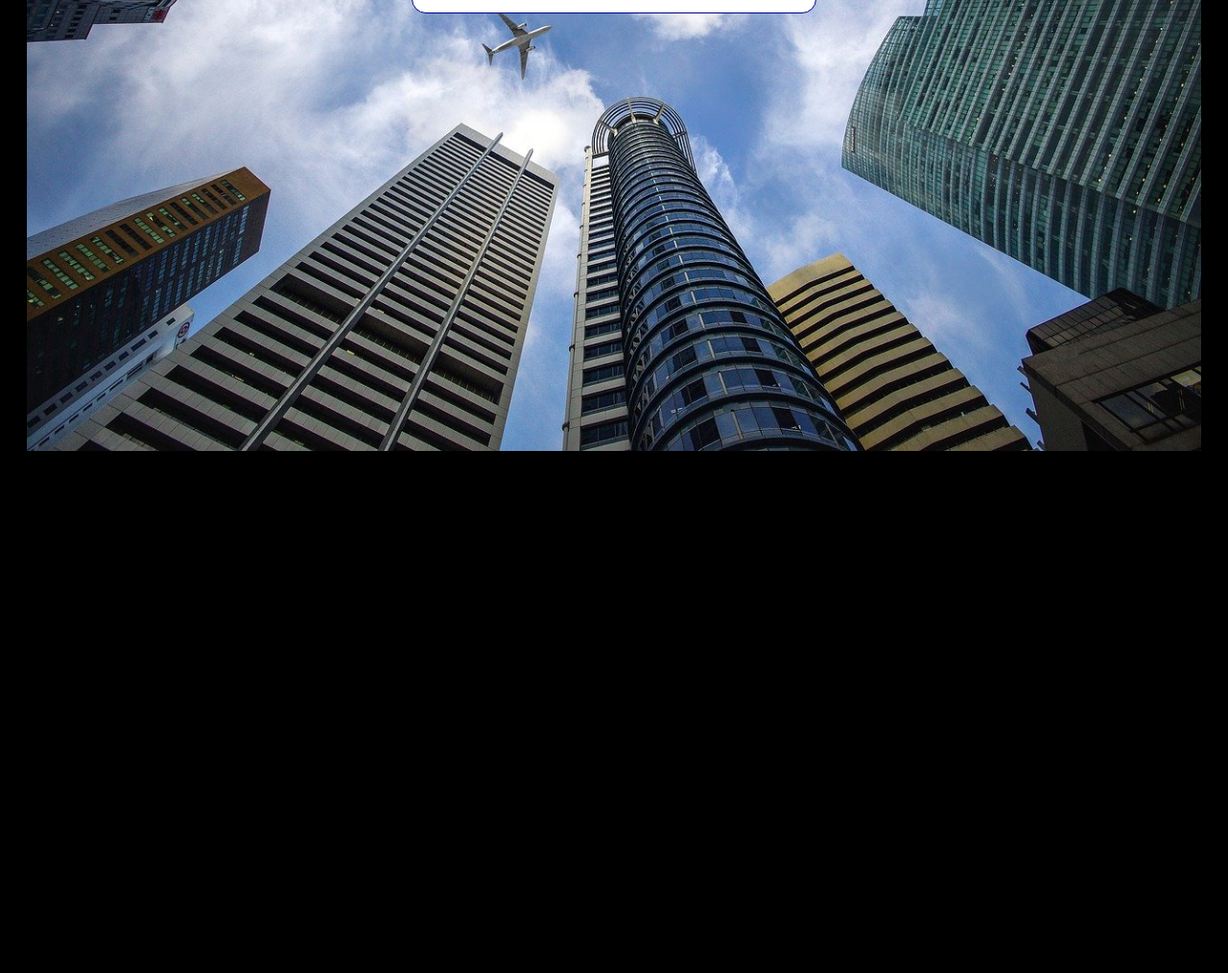
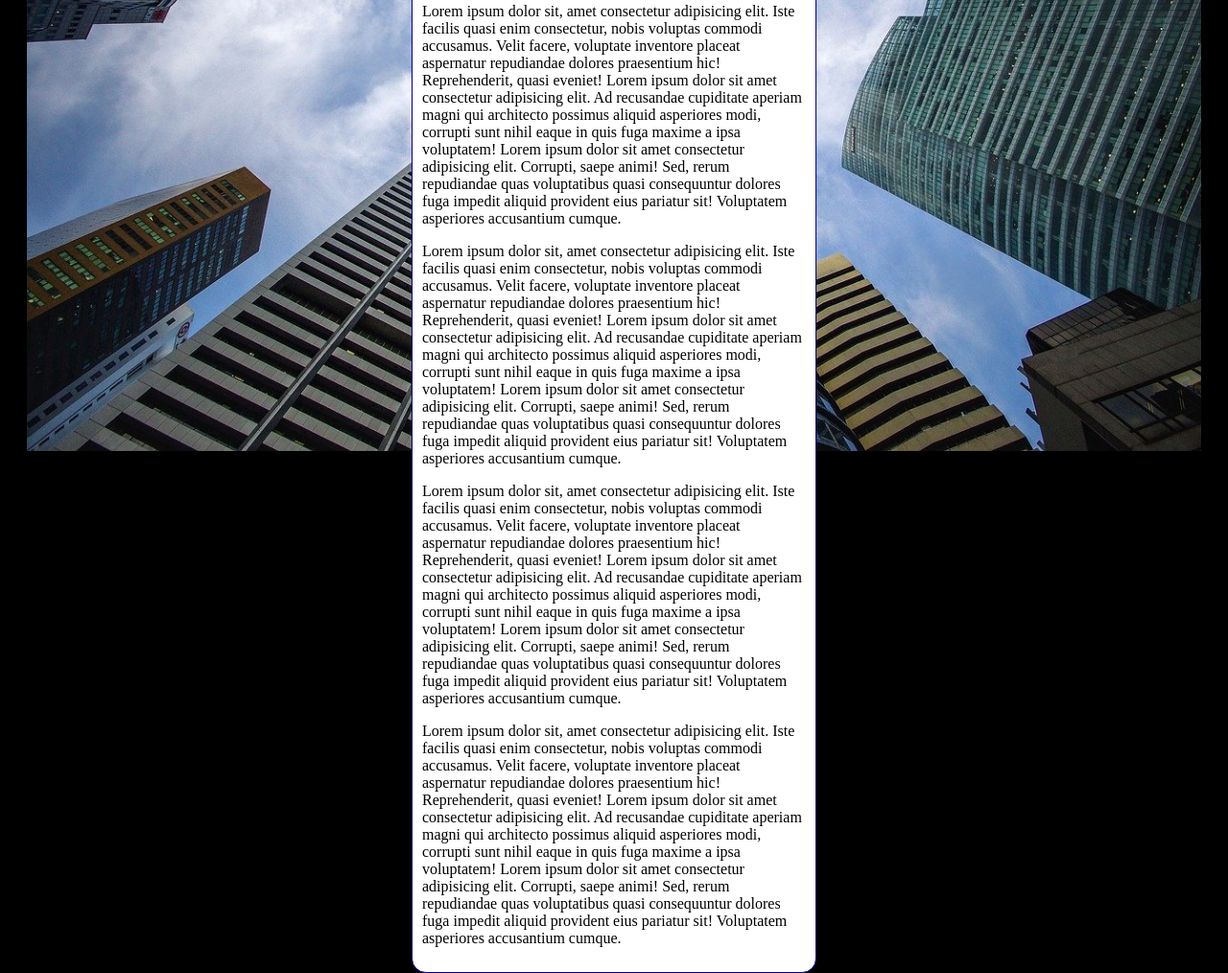
Before and after one commit to andrebritovita/html-css, a plain HTML site: page exercicios/ex022/fundo006.html in a window 1280 px wide. Shown: the part 346-1360 px from the top of the page at 96% size. Before the commit the page ends 816 px from the top, so only its background shows below. Drawn offline with Linux system fonts and the light colour scheme.

Commit message:
Update fundo006.html

```diff
--- a/exercicios/ex022/fundo006.html
+++ b/exercicios/ex022/fundo006.html
@@ -27,6 +27,10 @@
     <main>
         <h1>Teste de Imagem de Fundo</h1>
         <p>Lorem ipsum dolor sit, amet consectetur adipisicing elit. Iste facilis quasi enim consectetur, nobis voluptas commodi accusamus. Velit facere, voluptate inventore placeat aspernatur repudiandae dolores praesentium hic! Reprehenderit, quasi eveniet! Lorem ipsum dolor sit amet consectetur adipisicing elit. Ad recusandae cupiditate aperiam magni qui architecto possimus aliquid asperiores modi, corrupti sunt nihil eaque in quis fuga maxime a ipsa voluptatem! Lorem ipsum dolor sit amet consectetur adipisicing elit. Corrupti, saepe animi! Sed, rerum repudiandae quas voluptatibus quasi consequuntur dolores fuga impedit aliquid provident eius pariatur sit! Voluptatem asperiores accusantium cumque.</p>
+        <p>Lorem ipsum dolor sit, amet consectetur adipisicing elit. Iste facilis quasi enim consectetur, nobis voluptas commodi accusamus. Velit facere, voluptate inventore placeat aspernatur repudiandae dolores praesentium hic! Reprehenderit, quasi eveniet! Lorem ipsum dolor sit amet consectetur adipisicing elit. Ad recusandae cupiditate aperiam magni qui architecto possimus aliquid asperiores modi, corrupti sunt nihil eaque in quis fuga maxime a ipsa voluptatem! Lorem ipsum dolor sit amet consectetur adipisicing elit. Corrupti, saepe animi! Sed, rerum repudiandae quas voluptatibus quasi consequuntur dolores fuga impedit aliquid provident eius pariatur sit! Voluptatem asperiores accusantium cumque.</p>
+        <p>Lorem ipsum dolor sit, amet consectetur adipisicing elit. Iste facilis quasi enim consectetur, nobis voluptas commodi accusamus. Velit facere, voluptate inventore placeat aspernatur repudiandae dolores praesentium hic! Reprehenderit, quasi eveniet! Lorem ipsum dolor sit amet consectetur adipisicing elit. Ad recusandae cupiditate aperiam magni qui architecto possimus aliquid asperiores modi, corrupti sunt nihil eaque in quis fuga maxime a ipsa voluptatem! Lorem ipsum dolor sit amet consectetur adipisicing elit. Corrupti, saepe animi! Sed, rerum repudiandae quas voluptatibus quasi consequuntur dolores fuga impedit aliquid provident eius pariatur sit! Voluptatem asperiores accusantium cumque.</p>
+        <p>Lorem ipsum dolor sit, amet consectetur adipisicing elit. Iste facilis quasi enim consectetur, nobis voluptas commodi accusamus. Velit facere, voluptate inventore placeat aspernatur repudiandae dolores praesentium hic! Reprehenderit, quasi eveniet! Lorem ipsum dolor sit amet consectetur adipisicing elit. Ad recusandae cupiditate aperiam magni qui architecto possimus aliquid asperiores modi, corrupti sunt nihil eaque in quis fuga maxime a ipsa voluptatem! Lorem ipsum dolor sit amet consectetur adipisicing elit. Corrupti, saepe animi! Sed, rerum repudiandae quas voluptatibus quasi consequuntur dolores fuga impedit aliquid provident eius pariatur sit! Voluptatem asperiores accusantium cumque.</p>
+        <p>Lorem ipsum dolor sit, amet consectetur adipisicing elit. Iste facilis quasi enim consectetur, nobis voluptas commodi accusamus. Velit facere, voluptate inventore placeat aspernatur repudiandae dolores praesentium hic! Reprehenderit, quasi eveniet! Lorem ipsum dolor sit amet consectetur adipisicing elit. Ad recusandae cupiditate aperiam magni qui architecto possimus aliquid asperiores modi, corrupti sunt nihil eaque in quis fuga maxime a ipsa voluptatem! Lorem ipsum dolor sit amet consectetur adipisicing elit. Corrupti, saepe animi! Sed, rerum repudiandae quas voluptatibus quasi consequuntur dolores fuga impedit aliquid provident eius pariatur sit! Voluptatem asperiores accusantium cumque.</p>
     </main>
 </body>
 </html>
```
